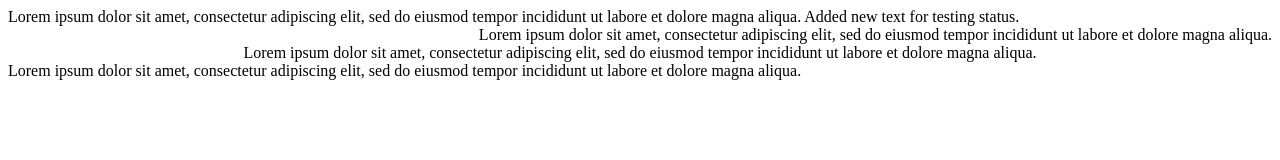
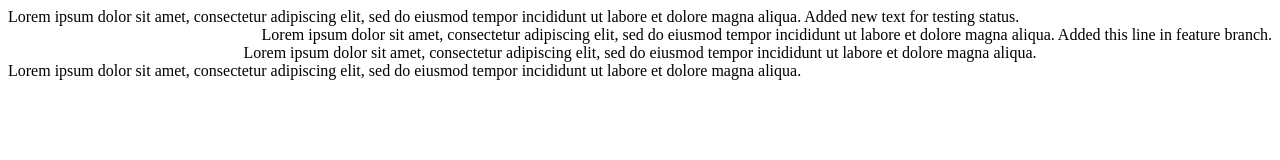
Before and after one commit to hari-kishore8/module, a plain HTML site: page index.html in a window 1280 px wide. Drawn offline with Linux system fonts and the light colour scheme.

Commit message:
feature branch updated

```diff
--- a/index.html
+++ b/index.html
@@ -9,7 +9,7 @@
     </div>
     <div align="right">
       Lorem ipsum dolor sit amet, consectetur adipiscing elit, sed do eiusmod tempor incididunt ut
-      labore et dolore magna aliqua.
+      labore et dolore magna aliqua. Added this line in feature branch.
     </div>
     <div align="center">
       Lorem ipsum dolor sit amet, consectetur adipiscing elit, sed do eiusmod tempor incididunt ut
```
